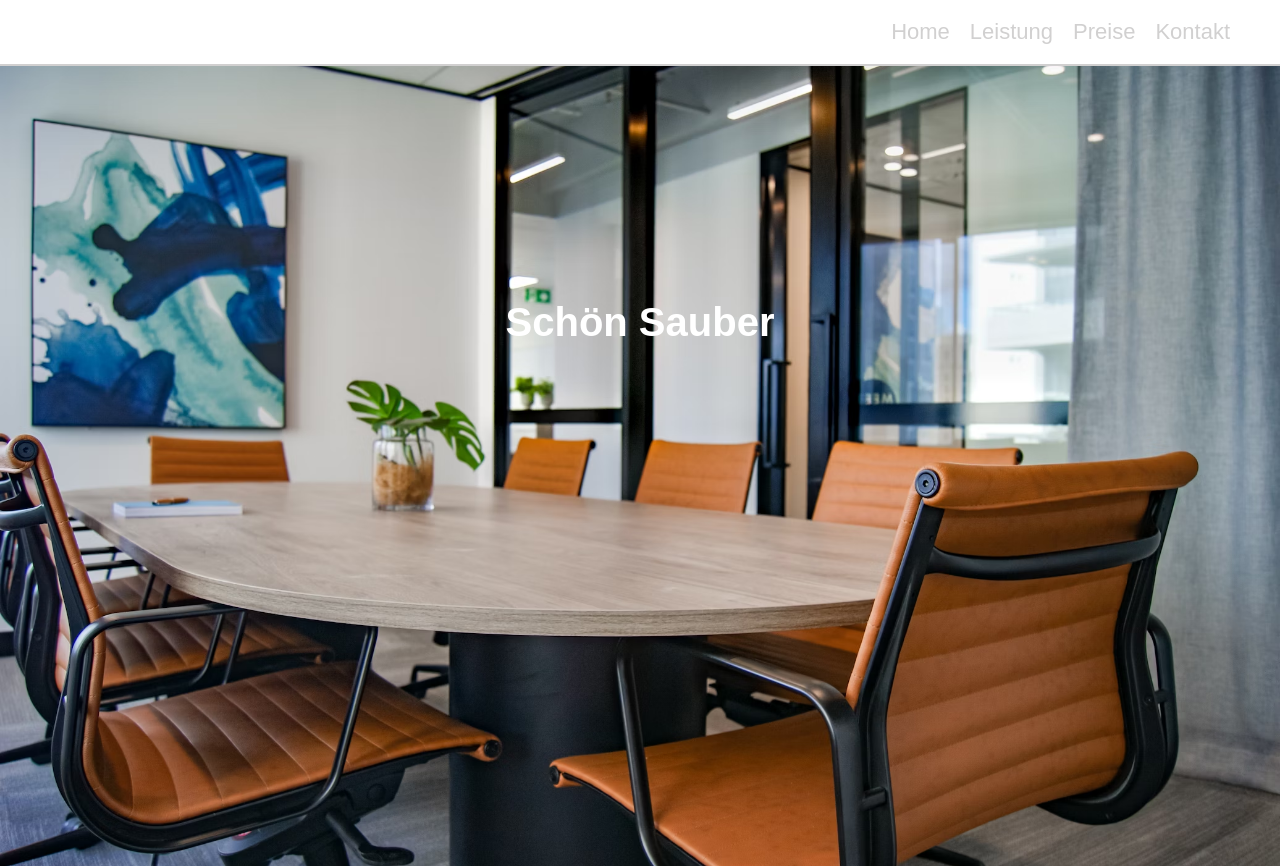
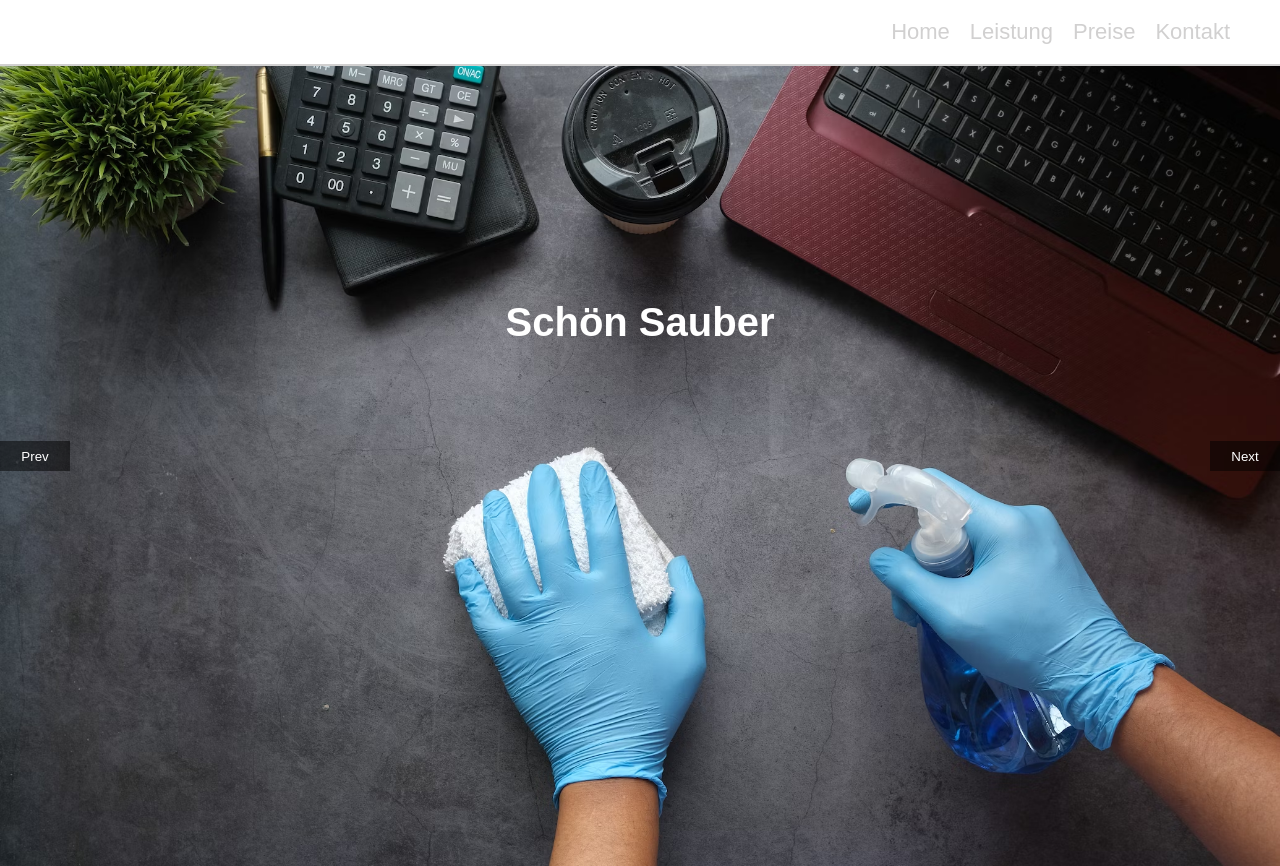
Before and after one commit to PabloReynaga/CleaningServicePage, a Vue app: page / in a window 1280 px wide. Built offline with nearby package versions, Linux system fonts and the light colour scheme.

Commit message:
slider-controls

```diff
--- a/src/components/SideMenu.vue
+++ b/src/components/SideMenu.vue
@@ -1,10 +1,7 @@
 <script setup>
 import { onMounted, ref } from "vue";
 const props = defineProps(['closedSideBar'])
-
-//router.aftereach(()=>{
-    //setTimeout(fun,timeout)
-//})
+const emit = defineEmits(['customChange'])
 
 </script>
 
--- a/src/components/slider/Carousel.vue
+++ b/src/components/slider/Carousel.vue
@@ -2,6 +2,10 @@
 
 import { onBeforeUnmount, onMounted, ref } from 'vue';
 import CarouselItem from './CarouselItem.vue';
+import CarouselControls from './CarouselControls.vue';
+
+const currentSlide = ref(0);
+const slideInterval = ref(0);
 
 const props = defineProps({
     slides: {
@@ -10,8 +14,6 @@ const props = defineProps({
         required: true
     }
 });
-const currentSlide = ref(0);
-const slideInterval = ref(0);
 
 function SetCurrentSlide(index){
     currentSlide.value = index;
@@ -19,16 +21,26 @@ function SetCurrentSlide(index){
 }
 
 onMounted(()=>{
-    slideInterval.value = setInterval(()=>{
+    //slideInterval.value = setInterval(()=>{
+     //  prev();
+    //}, 3000)
+})
+
+function prev(){
+    const index = currentSlide.value < 0 ? currentSlide.value - 1 : props.slides.length - 1;
+        SetCurrentSlide(index);
+
+}
+function next(){
         const index = currentSlide.value < props.slides.length -1 ? currentSlide.value + 1 : 0;
         SetCurrentSlide(index);
-    }, 3000)
+}
 
-})
 onBeforeUnmount(()=>{
     clearInterval(slideInterval.value)
 
 })
+
 </script>
 
 <template>
@@ -41,6 +53,7 @@ onBeforeUnmount(()=>{
             :current-slide="currentSlide"
             :index="index">
             </CarouselItem>
+            <CarouselControls @prev="prev" @next="next"></CarouselControls>
         </div>
         <div class="title-container">
             <h1 class="title-home">Schön Sauber</h1>
--- a/src/components/slider/CarouselControls.vue
+++ b/src/components/slider/CarouselControls.vue
@@ -0,0 +1,29 @@
+<script setup>
+const emit = defineEmits(['prev', 'next'])
+
+</script>
+<template>
+    <button class="carousel-control left" @click="$emit('prev')">Prev</button>
+    <button class="carousel-control right" @click="$emit('next')">Next</button>
+    </template>
+<style lang="scss">
+.carousel-control{
+    background-color: rgba(0, 0, 0,0.5);
+    color: $white;
+    border: none;
+    display: inline-block;
+    position: absolute;
+    top: calc(50% - 25px);
+    height: 30px;
+    width: 70px;
+    cursor: pointer;
+
+}
+.left{
+    left: 0;
+
+}
+.right{
+    right: 0;
+}
+</style>
```
